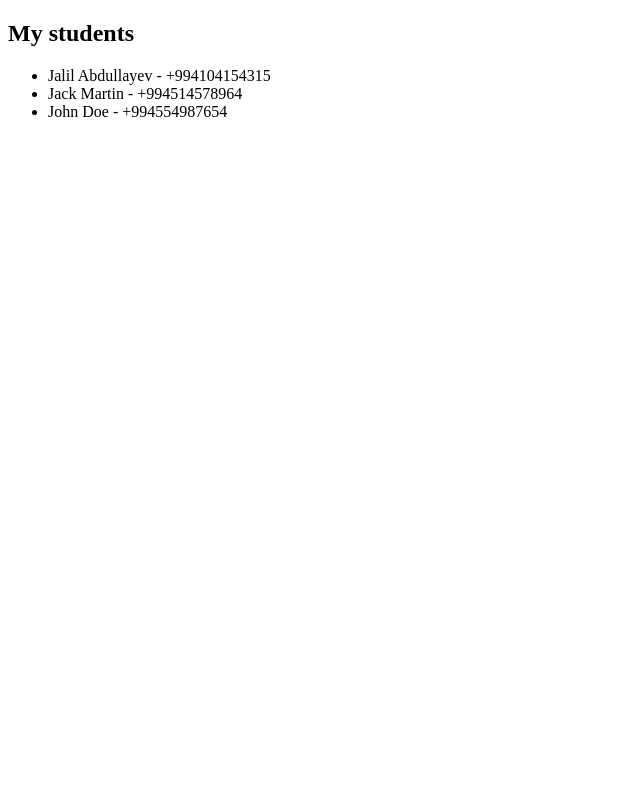
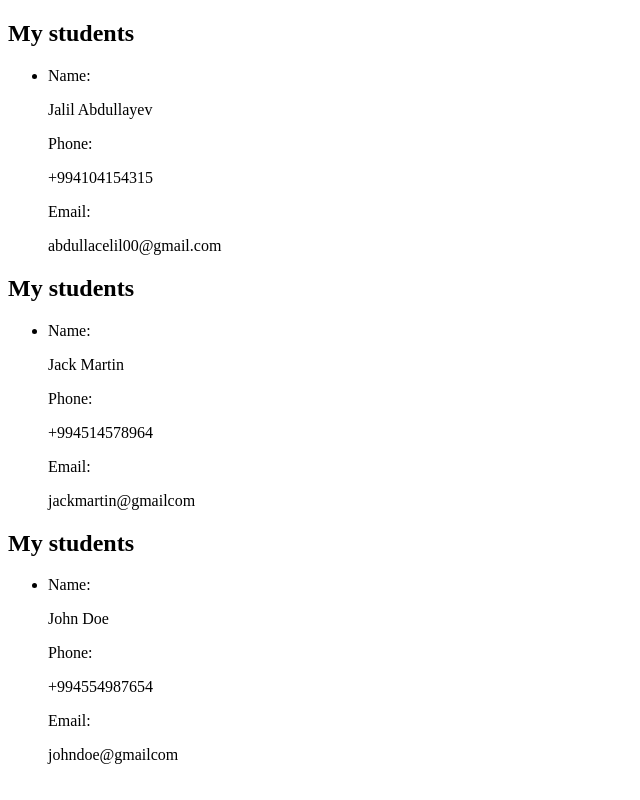
Before and after one commit to JalilAbdullayev/learnVue, a Vue app in the folder first-project/: page / in a window 1280 px wide. Shown: the whole page, without its empty margins (0-640 px from the left). Built offline with nearby package versions, Linux system fonts and the light colour scheme.

Commit message:
Transfer student data one by one as props

```diff
--- a/first-project/src/App.vue
+++ b/first-project/src/App.vue
@@ -1,5 +1,7 @@
 <template>
-  <StudentList :students="students"/>
+  <StudentList name="Jalil Abdullayev" phone="+994104154315" email="abdullacelil00@gmail.com"/>
+  <StudentList name="Jack Martin" phone="+994514578964" email="jackmartin@gmailcom"/>
+  <StudentList name="John Doe" phone="+994554987654" email="johndoe@gmailcom"/>
 </template>
 
 <script>
--- a/first-project/src/components/StudentList.vue
+++ b/first-project/src/components/StudentList.vue
@@ -1,7 +1,7 @@
 <script>
 export default {
   name: "StudentList",
-  props: ["students"]
+  props: ["name", "phone", "email"]
 };
 </script>
 
@@ -10,8 +10,19 @@ export default {
     My students
   </h2>
   <ul>
-    <li v-for="student in students" :key="student.name">
-      {{ student.name }} - {{ student.phone }}
+    <li>
+      <p>
+        Name:
+      </p>
+      {{ name }}
+      <p>
+        Phone:
+      </p>
+      {{ phone }}
+      <p>
+        Email:
+      </p>
+      {{ email }}
     </li>
   </ul>
 </template>
```
